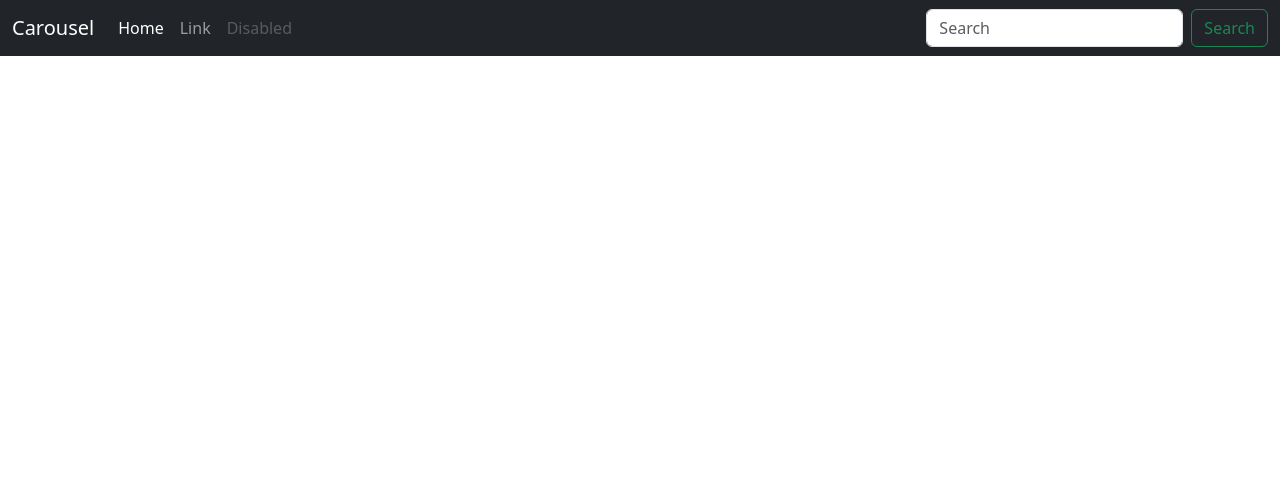
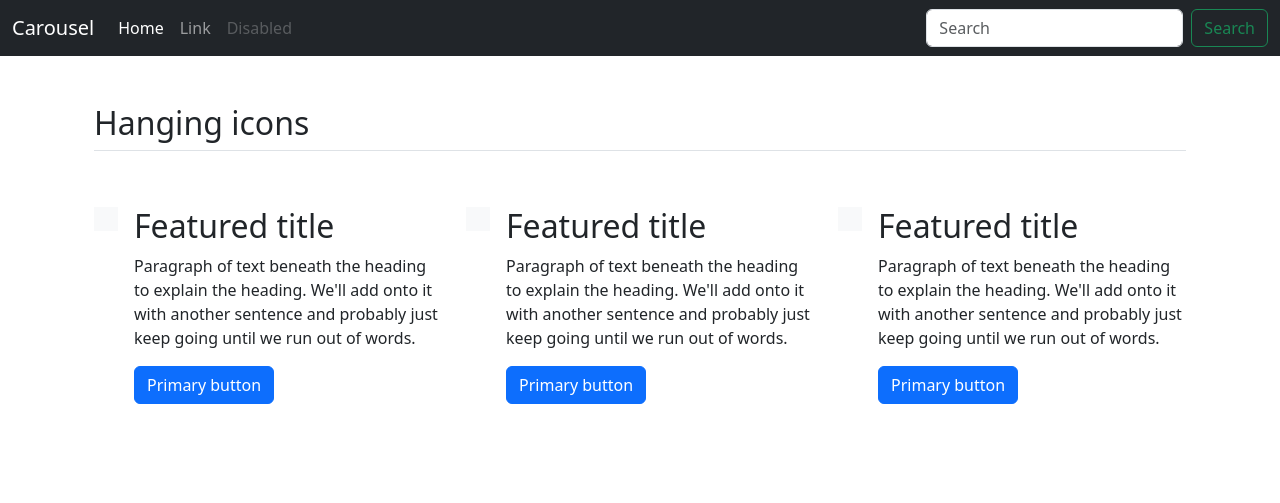
Before and after one commit to David-Masse/BootstrapAppFront, a plain HTML site: page index.html in a window 1280 px wide. Drawn offline with nearby package versions, Linux system fonts and the light colour scheme.

```diff
--- a/index.html
+++ b/index.html
@@ -53,5 +53,47 @@
           <a class="p-2 link-secondary" href="#">Travel</a>
         </nav>
       </div>
+
+      <div class="container px-4 py-5" id="hanging-icons">
+        <h2 class="pb-2 border-bottom">Hanging icons</h2>
+        <div class="row g-4 py-5 row-cols-1 row-cols-lg-3">
+          <div class="col d-flex align-items-start">
+            <div class="icon-square text-bg-light d-inline-flex align-items-center justify-content-center fs-4 flex-shrink-0 me-3">
+              <svg class="bi" width="1em" height="1em"><use xlink:href="#toggles2"/></svg>
+            </div>
+            <div>
+              <h3 class="fs-2">Featured title</h3>
+              <p>Paragraph of text beneath the heading to explain the heading. We'll add onto it with another sentence and probably just keep going until we run out of words.</p>
+              <a href="#" class="btn btn-primary">
+                Primary button
+              </a>
+            </div>
+          </div>
+          <div class="col d-flex align-items-start">
+            <div class="icon-square text-bg-light d-inline-flex align-items-center justify-content-center fs-4 flex-shrink-0 me-3">
+              <svg class="bi" width="1em" height="1em"><use xlink:href="#cpu-fill"/></svg>
+            </div>
+            <div>
+              <h3 class="fs-2">Featured title</h3>
+              <p>Paragraph of text beneath the heading to explain the heading. We'll add onto it with another sentence and probably just keep going until we run out of words.</p>
+              <a href="#" class="btn btn-primary">
+                Primary button
+              </a>
+            </div>
+          </div>
+          <div class="col d-flex align-items-start">
+            <div class="icon-square text-bg-light d-inline-flex align-items-center justify-content-center fs-4 flex-shrink-0 me-3">
+              <svg class="bi" width="1em" height="1em"><use xlink:href="#tools"/></svg>
+            </div>
+            <div>
+              <h3 class="fs-2">Featured title</h3>
+              <p>Paragraph of text beneath the heading to explain the heading. We'll add onto it with another sentence and probably just keep going until we run out of words.</p>
+              <a href="#" class="btn btn-primary">
+                Primary button
+              </a>
+            </div>
+          </div>
+        </div>
+      </div>
 </body>
 </html>
```
